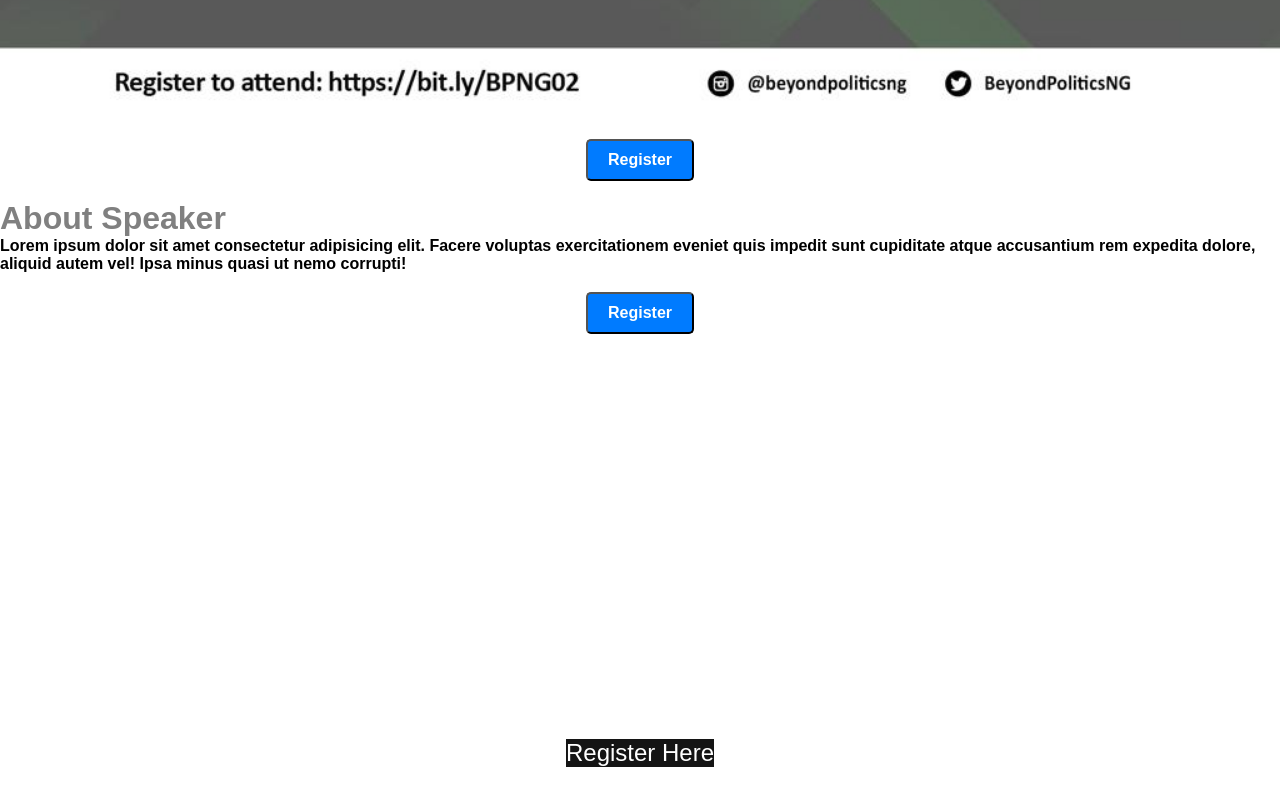
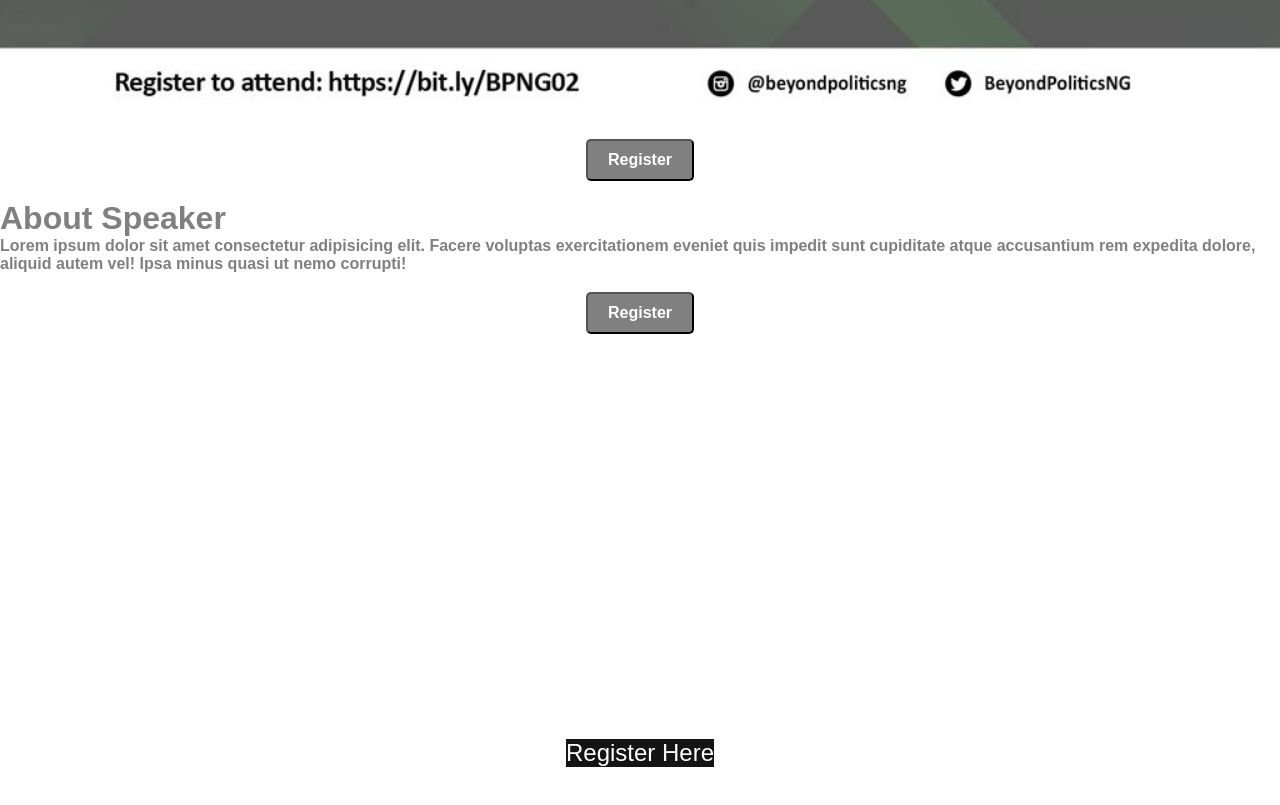
Before and after one commit to kylead10/beyond-politics, a React (Create React App) app: page / in a window 1280 px wide. Shown: the part 2600-3405 px from the top of the page. Built offline with nearby package versions, Linux system fonts and the light colour scheme.

Commit message:
design update

```diff
--- a/src/components/about/About.js
+++ b/src/components/about/About.js
@@ -14,7 +14,7 @@ const Register = styled.button`
   font-weight: bold;
   display: block;
   border-radius: 50px;
-  background-color: #007bff;
+  background-color: grey;
   color: #fff;
   padding: 10px 20px;
   font-size: 16px;
@@ -32,12 +32,13 @@ const Head = styled.h1`
   font-size: 2em;
   text-align: left;
   color: grey;
+  display: block;
 `;
 
 const Info = styled.h3`
   font-size: 1em;
   text-align: left;
-  color: black;
+  color: grey;
 `;
 
 const About = () => {
```
